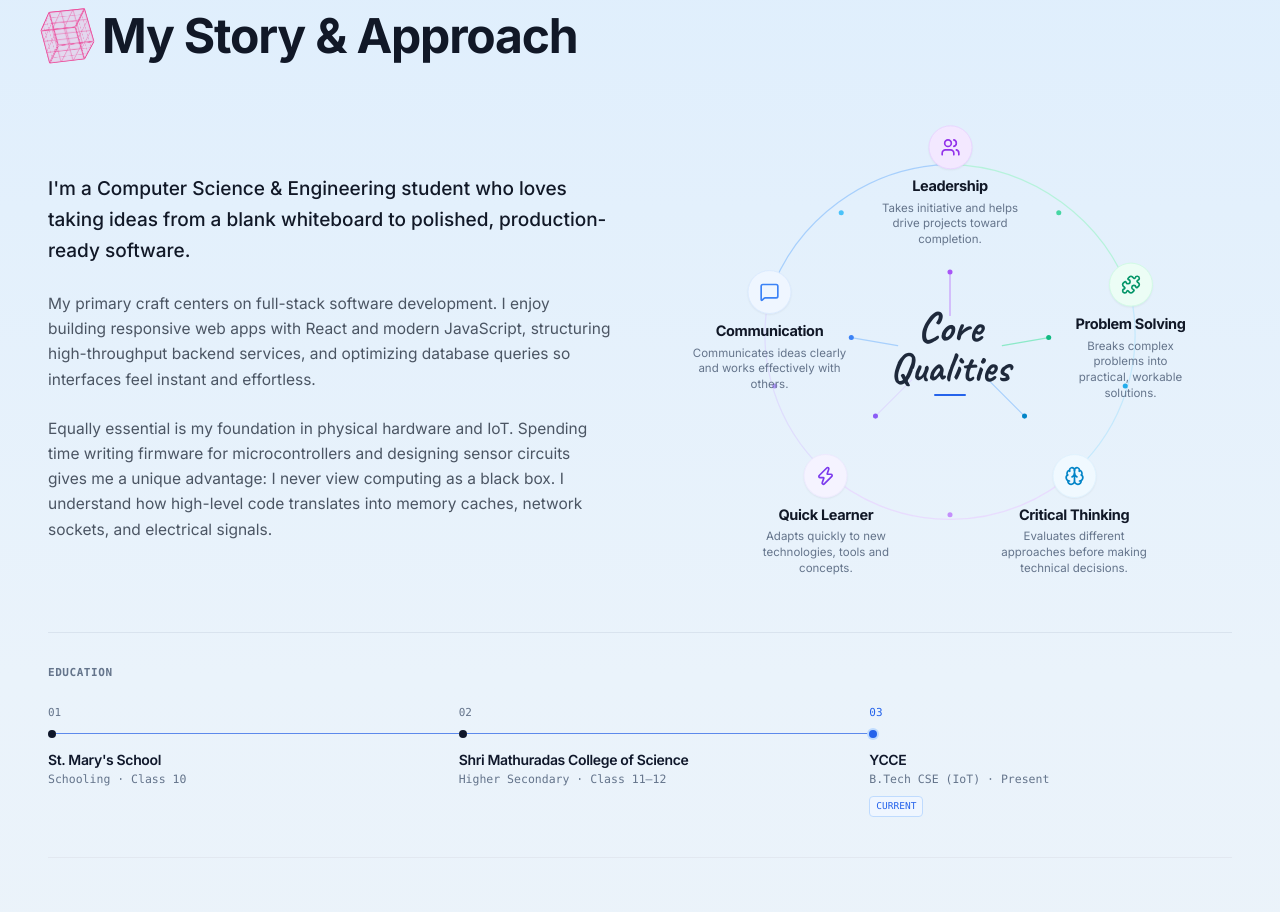
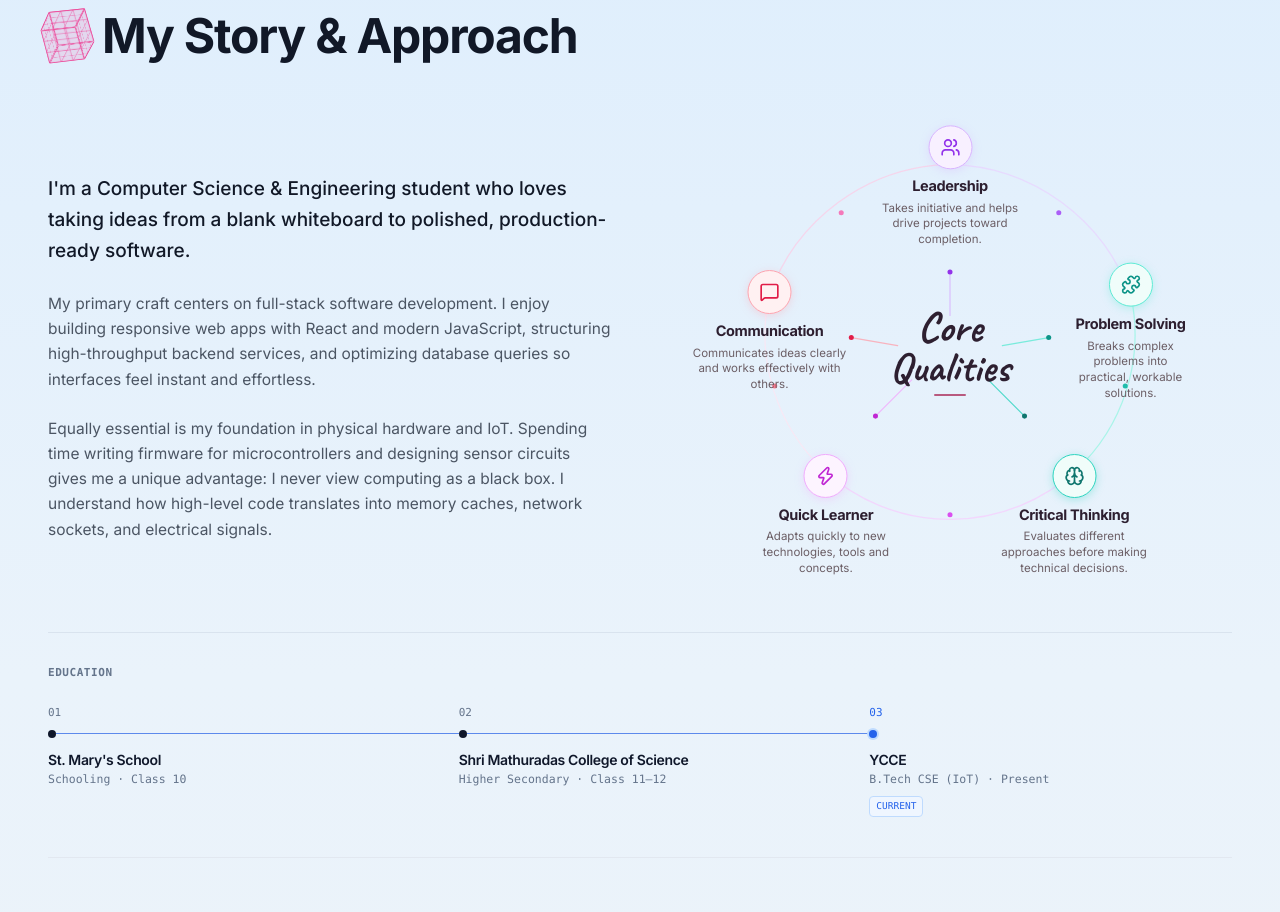
Before and after one commit to rajatbehera05/MyPortfolio, a React (Vite) app: page / in a window 1280 px wide. Shown: the part 924-1836 px from the top of the page. Built offline with nearby package versions, Linux system fonts and the light colour scheme.

Commit message:
Refine Core Qualities orbit: warm text palette and bordered circular badges

```diff
--- a/src/components/CoreQualitiesOrbit.jsx
+++ b/src/components/CoreQualitiesOrbit.jsx
@@ -20,12 +20,13 @@ const NODES = [
     // Coordinates in 560x480 coordinate space (percentages)
     xPct: 50,
     yPct: 15,
-    // Colors
-    iconBg: 'bg-[#F3E8FF]',
-    iconBorder: 'border-[#E9D5FF]',
+    // Colors & Borders (Lavender border)
+    iconBg: 'bg-[#F8F0FF]',
+    iconBorder: 'border-[1.5px] border-[#D8B4FE]',
+    iconShadow: 'shadow-[0_2px_8px_rgba(216,180,254,0.35)]',
     iconColor: 'text-[#9333EA]',
-    spokeStroke: '#C084FC',
-    spokeDot: '#A855F7',
+    spokeStroke: '#D8B4FE',
+    spokeDot: '#9333EA',
     // Spoke line from center towards node
     spoke: { x1: 280, y1: 198, x2: 280, y2: 155, dotX: 280, dotY: 155 },
     floatDuration: 6.2,
@@ -38,11 +39,13 @@ const NODES = [
     icon: MessageSquare,
     xPct: 18,
     yPct: 45,
-    iconBg: 'bg-[#EFF6FF]',
-    iconBorder: 'border-[#DBEAFE]',
-    iconColor: 'text-[#3B82F6]',
-    spokeStroke: '#93C5FD',
-    spokeDot: '#3B82F6',
+    // Colors & Borders (Muted Rose border)
+    iconBg: 'bg-[#FFF1F2]',
+    iconBorder: 'border-[1.5px] border-[#FDA4AF]',
+    iconShadow: 'shadow-[0_2px_8px_rgba(253,164,175,0.35)]',
+    iconColor: 'text-[#E11D48]',
+    spokeStroke: '#FDA4AF',
+    spokeDot: '#E11D48',
     spoke: { x1: 228, y1: 228, x2: 182, y2: 220, dotX: 182, dotY: 220 },
     floatDuration: 6.8,
     floatDelay: 0.5,
@@ -54,11 +57,13 @@ const NODES = [
     icon: Puzzle,
     xPct: 82,
     yPct: 45,
-    iconBg: 'bg-[#ECFDF5]',
-    iconBorder: 'border-[#D1FAE5]',
-    iconColor: 'text-[#059669]',
-    spokeStroke: '#6EE7B7',
-    spokeDot: '#10B981',
+    // Colors & Borders (Soft Teal border)
+    iconBg: 'bg-[#F0FDFA]',
+    iconBorder: 'border-[1.5px] border-[#5EEAD4]',
+    iconShadow: 'shadow-[0_2px_8px_rgba(94,234,212,0.35)]',
+    iconColor: 'text-[#0D9488]',
+    spokeStroke: '#5EEAD4',
+    spokeDot: '#0D9488',
     spoke: { x1: 332, y1: 228, x2: 378, y2: 220, dotX: 378, dotY: 220 },
     floatDuration: 5.9,
     floatDelay: 0.3,
@@ -70,11 +75,13 @@ const NODES = [
     icon: Zap,
     xPct: 28,
     yPct: 83,
-    iconBg: 'bg-[#F5F3FF]',
-    iconBorder: 'border-[#EDE9FE]',
-    iconColor: 'text-[#7C3AED]',
-    spokeStroke: '#DDD6FE',
-    spokeDot: '#8B5CF6',
+    // Colors & Borders (Lavender-Pink border)
+    iconBg: 'bg-[#FDF4FF]',
+    iconBorder: 'border-[1.5px] border-[#F0ABFC]',
+    iconShadow: 'shadow-[0_2px_8px_rgba(240,171,252,0.35)]',
+    iconColor: 'text-[#C026D3]',
+    spokeStroke: '#F0ABFC',
+    spokeDot: '#C026D3',
     spoke: { x1: 242, y1: 262, x2: 206, y2: 298, dotX: 206, dotY: 298 },
     floatDuration: 6.4,
     floatDelay: 0.7,
@@ -86,11 +93,13 @@ const NODES = [
     icon: Brain,
     xPct: 72,
     yPct: 83,
-    iconBg: 'bg-[#F0F9FF]',
-    iconBorder: 'border-[#E0F2FE]',
-    iconColor: 'text-[#0284C7]',
-    spokeStroke: '#93C5FD',
-    spokeDot: '#0284C7',
+    // Colors & Borders (Muted Teal border)
+    iconBg: 'bg-[#F0FDFA]',
+    iconBorder: 'border-[1.5px] border-[#2DD4BF]',
+    iconShadow: 'shadow-[0_2px_8px_rgba(45,212,191,0.35)]',
+    iconColor: 'text-[#0F766E]',
+    spokeStroke: '#2DD4BF',
+    spokeDot: '#0F766E',
     spoke: { x1: 318, y1: 262, x2: 354, y2: 298, dotX: 354, dotY: 298 },
     floatDuration: 7.1,
     floatDelay: 0.2,
@@ -98,36 +107,37 @@ const NODES = [
 ];
 
 // Circular orbit arcs connecting the 5 icon circles with midpoint dots
+// Coordinated warm palette: muted rose, dusty lavender, soft plum, and warm teal accents
 const ORBIT_ARCS = [
   {
     id: 'arc-comm-lead',
     d: 'M 100 180 A 195 195 0 0 1 280 48',
-    stroke: '#93C5FD',
-    dot: { x: 172, y: 96, color: '#38BDF8' },
+    stroke: '#FBCFE8',
+    dot: { x: 172, y: 96, color: '#F472B6' },
   },
   {
     id: 'arc-lead-prob',
     d: 'M 280 48 A 195 195 0 0 1 460 180',
-    stroke: '#A7F3D0',
-    dot: { x: 388, y: 96, color: '#34D399' },
+    stroke: '#E9D5FF',
+    dot: { x: 388, y: 96, color: '#A855F7' },
   },
   {
     id: 'arc-prob-crit',
     d: 'M 460 180 A 185 185 0 0 1 405 352',
-    stroke: '#BAE6FD',
-    dot: { x: 454, y: 268, color: '#0EA5E9' },
+    stroke: '#99F6E4',
+    dot: { x: 454, y: 268, color: '#14B8A6' },
   },
   {
     id: 'arc-crit-quick',
     d: 'M 405 352 A 185 185 0 0 1 155 352',
-    stroke: '#E9D5FF',
-    dot: { x: 280, y: 396, color: '#C084FC' },
+    stroke: '#F5D0FE',
+    dot: { x: 280, y: 396, color: '#D946EF' },
   },
   {
     id: 'arc-quick-comm',
     d: 'M 155 352 A 185 185 0 0 1 100 180',
-    stroke: '#DDD6FE',
-    dot: { x: 106, y: 268, color: '#A78BFA' },
+    stroke: '#FCE7F3',
+    dot: { x: 106, y: 268, color: '#FB7185' },
   },
 ];
 
@@ -155,7 +165,7 @@ export default function CoreQualitiesOrbit() {
                 strokeWidth="1.25"
                 strokeLinecap="round"
                 initial={{ pathLength: 0, opacity: 0 }}
-                whileInView={{ pathLength: 1, opacity: 0.75 }}
+                whileInView={{ pathLength: 1, opacity: 0.8 }}
                 viewport={{ once: true, amount: 0.2 }}
                 transition={{ duration: 1, ease: 'easeOut' }}
               />
@@ -165,7 +175,7 @@ export default function CoreQualitiesOrbit() {
                 r="2.5"
                 fill={arc.dot.color}
                 initial={{ scale: 0, opacity: 0 }}
-                whileInView={{ scale: 1, opacity: 0.9 }}
+                whileInView={{ scale: 1, opacity: 0.95 }}
                 viewport={{ once: true, amount: 0.2 }}
                 transition={{ duration: 0.4, delay: 0.5 }}
               />
@@ -186,7 +196,7 @@ export default function CoreQualitiesOrbit() {
                   strokeWidth={isHovered ? 2 : 1.25}
                   strokeLinecap="round"
                   initial={{ pathLength: 0, opacity: 0 }}
-                  whileInView={{ pathLength: 1, opacity: isHovered ? 1 : 0.75 }}
+                  whileInView={{ pathLength: 1, opacity: isHovered ? 1 : 0.8 }}
                   viewport={{ once: true, amount: 0.2 }}
                   transition={{ duration: 0.7, delay: 0.2 }}
                 />
@@ -205,7 +215,7 @@ export default function CoreQualitiesOrbit() {
           })}
         </svg>
 
-        {/* Center: Cursive "Core Qualities" */}
+        {/* Center: Cursive "Core Qualities" in Dark Plum with Warm Accent Underline */}
         <motion.div
           initial={{ opacity: 0, scale: 0.85 }}
           whileInView={{ opacity: 1, scale: 1 }}
@@ -214,19 +224,19 @@ export default function CoreQualitiesOrbit() {
           className="absolute left-1/2 top-[49%] -translate-x-1/2 -translate-y-1/2 z-10 text-center pointer-events-none select-none"
         >
           <div
-            className="text-[34px] sm:text-[38px] md:text-[42px] font-bold text-[#1E293B] leading-[0.88] tracking-normal"
+            className="text-[34px] sm:text-[38px] md:text-[42px] font-bold text-[#2D1F30] leading-[0.88] tracking-normal"
             style={{ fontFamily: "'Caveat', cursive, sans-serif" }}
           >
             Core
           </div>
           <div
-            className="text-[34px] sm:text-[38px] md:text-[42px] font-bold text-[#1E293B] leading-[0.92] tracking-normal mt-0.5"
+            className="text-[34px] sm:text-[38px] md:text-[42px] font-bold text-[#2D1F30] leading-[0.92] tracking-normal mt-0.5"
             style={{ fontFamily: "'Caveat', cursive, sans-serif" }}
           >
             Qualities
           </div>
-          {/* Blue underline accent */}
-          <div className="w-7 sm:w-8 h-[2.5px] bg-[#2563EB] rounded-full mx-auto mt-1 sm:mt-1.5" />
+          {/* Warm plum / muted rose underline accent */}
+          <div className="w-7 sm:w-8 h-[2.5px] bg-[#B85A7F] rounded-full mx-auto mt-1 sm:mt-1.5" />
         </motion.div>
 
         {/* 5 Floating Quality Nodes */}
@@ -265,26 +275,26 @@ export default function CoreQualitiesOrbit() {
                   }}
                   className="flex flex-col items-center"
                 >
-                  {/* Circular Icon Badge */}
+                  {/* Circular Icon Badge with Defined 1-1.5px Border */}
                   <motion.div
                     whileHover={{ scale: 1.1 }}
                     transition={{ type: 'spring', stiffness: 400, damping: 25 }}
-                    className={`w-10 h-10 sm:w-11 sm:h-11 rounded-full flex items-center justify-center border shadow-xs transition-shadow duration-300 ${
+                    className={`w-10 h-10 sm:w-11 sm:h-11 rounded-full flex items-center justify-center transition-all duration-300 ${
                       node.iconBg
-                    } ${node.iconBorder} ${node.iconColor} ${
-                      isHovered ? 'shadow-[0_4px_16px_rgba(15,23,42,0.1)]' : ''
+                    } ${node.iconBorder} ${node.iconColor} ${node.iconShadow} ${
+                      isHovered ? 'shadow-[0_4px_16px_rgba(45,31,48,0.18)]' : ''
                     }`}
                   >
                     <Icon className="w-4.5 h-4.5 sm:w-5 sm:h-5" />
                   </motion.div>
 
-                  {/* Title */}
-                  <h4 className="text-[13.5px] sm:text-[14.5px] font-bold text-[#111827] mt-1.5 tracking-tight whitespace-nowrap">
+                  {/* Title: Deep Charcoal / Dark Plum */}
+                  <h4 className="text-[13.5px] sm:text-[14.5px] font-bold text-[#2D1F30] mt-1.5 tracking-tight whitespace-nowrap">
                     {node.title}
                   </h4>
 
-                  {/* Supporting phrase */}
-                  <p className="text-[10px] sm:text-[11px] md:text-[11.5px] text-[#64748B] text-center max-w-[130px] sm:max-w-[155px] leading-tight sm:leading-snug mt-0.5 sm:mt-1">
+                  {/* Supporting phrase: Muted Warm Grey / Brown */}
+                  <p className="text-[10px] sm:text-[11px] md:text-[11.5px] text-[#6B5E65] text-center max-w-[130px] sm:max-w-[155px] leading-tight sm:leading-snug mt-0.5 sm:mt-1 font-normal">
                     {node.description}
                   </p>
                 </motion.div>
```
